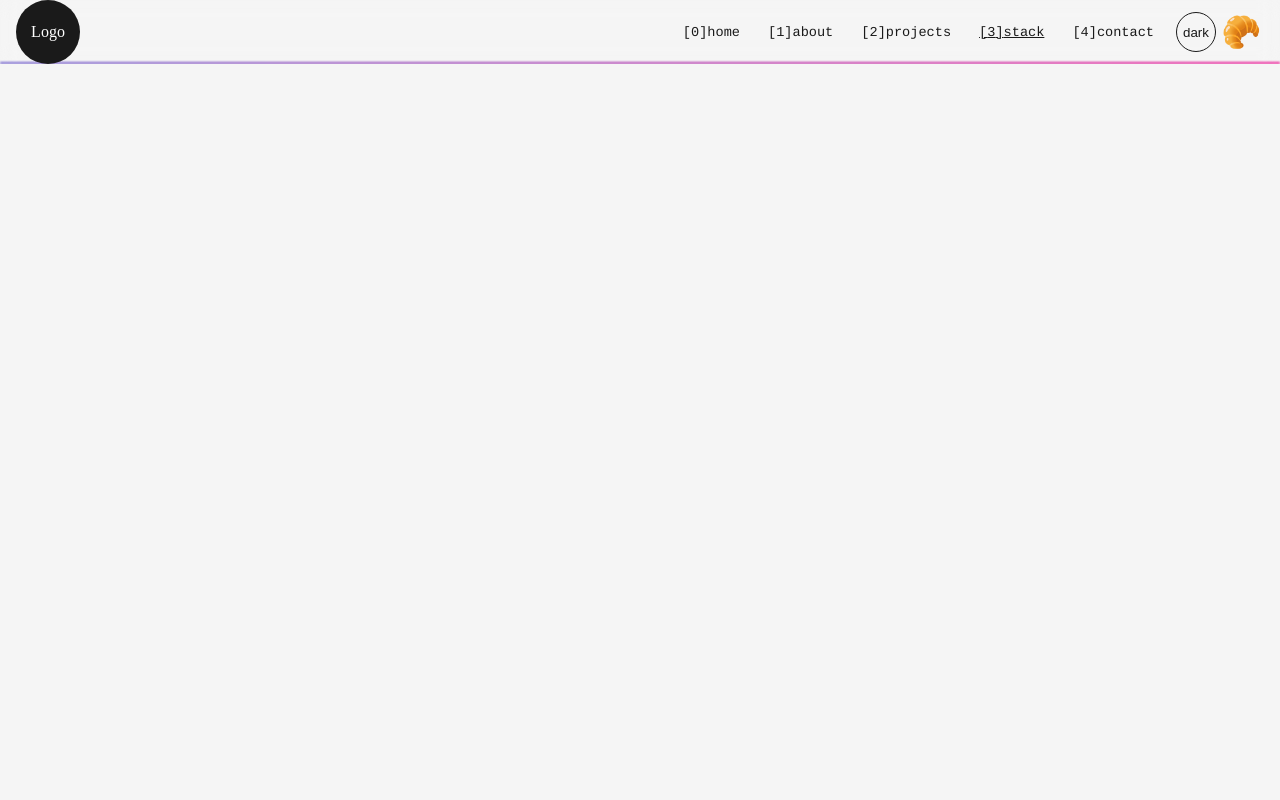
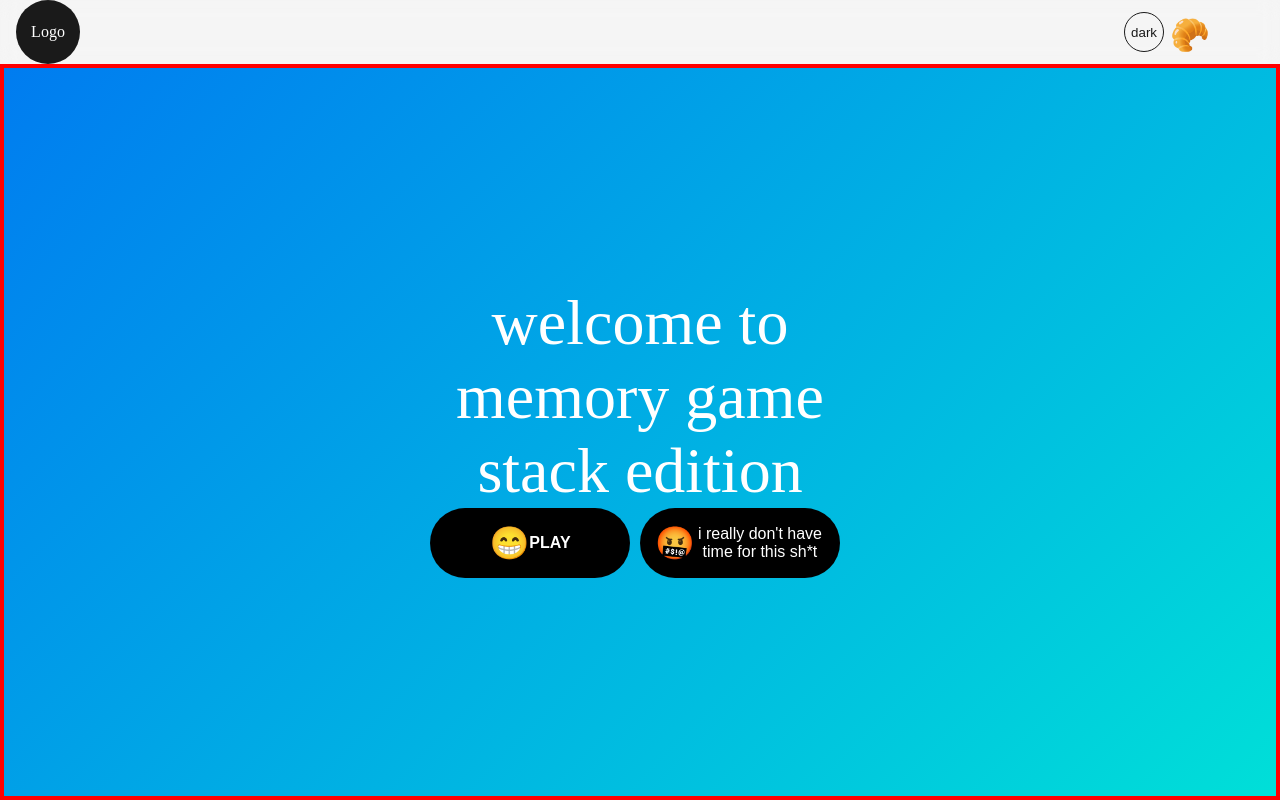
Before and after one commit to newnightcoder/nightcoder.io, a Next.js app: page /stack in a window 1280 px wide. Built offline with nearby package versions, Linux system fonts and the light colour scheme.

Commit message:
stack game back on :construction:

```diff
--- a/components/Navbar/Navbar.tsx
+++ b/components/Navbar/Navbar.tsx
@@ -4,7 +4,6 @@ import { NavLinksAnimation } from "../../animations";
 import { TransitionContext } from "../../context/TransitionContext";
 import { useBgColor, useHandleRoute, useNavLinks } from "../../hooks";
 import {
-  BackgroundShapes,
   BtnContent,
   DarkModeBtn,
   LocaleBtn,
@@ -12,7 +11,8 @@ import {
   NavBtn,
   NavBtnContainer,
   NavLinksContainer,
-  Wrapper,
+  OptionsContainer,
+  Wrapper
 } from "./NavbarStyled";
 
 const Navbar = () => {
@@ -71,19 +71,26 @@ const Navbar = () => {
                 </NavBtnContainer>
               );
             })}
+          </NavLinksContainer>
+        </NavLinksAnimation>
+        <OptionsContainer>
           <DarkModeBtn
             isLightTheme={isLightTheme}
             onClick={() => setTheme(isLightTheme ? "dark" : "light")}
           >
             {isLightTheme ? "dark" : "light"}
           </DarkModeBtn>
-          </NavLinksContainer>
-        </NavLinksAnimation>
           <LocaleBtn onClick={() => handleLocale(locale)}>
-          {locale === "en" ? <div>🥐</div> : <div>🍩</div>}
+            {locale === "en" ? (
+              <div style={{ transform: "translateY(3px)" }}>🥐</div>
+            ) : (
+              <div style={{ transform: "translateY(3px)" }}>🍩</div>
+            )}
           </LocaleBtn>
+        </OptionsContainer>
       </NavbarContainer>
-      <BackgroundShapes />
+
+      {/* <BackgroundShapes /> */}
     </Wrapper>
   );
 };
--- a/components/Navbar/NavbarStyled.ts
+++ b/components/Navbar/NavbarStyled.ts
@@ -110,7 +110,22 @@ const BtnContent = styled.span<Props>`
   transition: text-decoration-color 300ms;
 `;
 
+const OptionsContainer = styled.div`
+  width: 95px;
+  // position: fixed;
+  // top: 10px;
+  // right: 1vw;
+  // z-index: 1500;
+  display: flex;
+  align-items: center;
+  justify-content: space-between;
+  // border: 1px solid white;
+`;
+
 const DarkModeBtn = styled.button<Props>`
+  // position: absolute;
+  // right: var(--darkmode-btn-right);
+  // left: var(--darkmode-btn-left);
   height: 40px;
   width: 40px;
   border-radius: 50%;
@@ -127,9 +142,13 @@ const DarkModeBtn = styled.button<Props>`
 
 const LocaleBtn = styled.button`
   font-size: 2rem;
-  position: absolute;
-  right: var(--lang-emoji-right);
-  left: var(--lang-emoji-left);
+  display: flex;
+  align-items: center;
+  justify-content: center;
+  // border: 1px solid red;
+  // position: absolute;
+  // right: var(--lang-emoji-right);
+  // left: var(--lang-emoji-left);
 `;
 
 export {
@@ -143,4 +162,5 @@ export {
   LocaleBtn,
   HamburgerBtn,
   BackgroundShapes,
+  OptionsContainer,
 };
--- a/hooks/useCardGame.ts
+++ b/hooks/useCardGame.ts
@@ -29,7 +29,7 @@ const useCardGame = () => {
   const [flippedResultCards, setFlippedResultCards] = useState<
     HTMLDivElement[]
   >([]);
-  const [wins, setWins] = useState(10);
+  const [wins, setWins] = useState(0);
   const integrationArray = Object.entries(integration).map((entry) => ({
     name: entry[0],
     jsx: entry[1],
--- a/pages/stack.tsx
+++ b/pages/stack.tsx
@@ -1,10 +1,19 @@
 import { useCallback, useContext, useEffect, useRef, useState } from "react";
+import { GameCard, Results } from "../components";
+import { GameHeading } from "../components/GameCard/GameCardStyled";
 import { TransitionContext } from "../context/TransitionContext";
 import {
   useCardGame,
   useIsoMorphicLayoutEffect,
   useTransitionBackground,
 } from "../hooks";
+import { ICardElement } from "../hooks/useCardGame";
+import {
+  BtnContainer,
+  CardContainer,
+  ChoiceBtn,
+  GameTitleContainer,
+} from "../styles/stack";
 import { PageContainer } from "../styles/_globals";
 
 const Stack = () => {
@@ -75,21 +84,21 @@ const Stack = () => {
     setTimeout(() => {
       setDisplayMemoryGameResult(true);
     }, 1000);
-    // if (wins !== 18) {
-    //   setTimeout(() => {
-    //     setDisplayMemoryGameResult(false);
-    //   }, 3200);
-    // }
+    if (wins !== 18) {
+      setTimeout(() => {
+        setDisplayMemoryGameResult(false);
+      }, 3200);
+    }
   }, [wins]);
 
-  // useEffect(() => {
-  //   setCurrentRound(() => round1);
-  //   setRound(1);
-  // }, [round1]);
+  useEffect(() => {
+    setCurrentRound(() => round1);
+    setRound(1);
+  }, [round1]);
 
-  // useEffect(() => {
-  //   handleRound();
-  // }, [wins]);
+  useEffect(() => {
+    handleRound();
+  }, [wins]);
 
   // useEffect(() => {
   //   console.log("round", currentRound);
@@ -97,7 +106,7 @@ const Stack = () => {
 
   return (
     <PageContainer ref={pageRef} id="stack" justify="center">
-      {/* <GameTitleContainer ref={welcomeRef}>
+      <GameTitleContainer ref={welcomeRef}>
         welcome to <br />
         memory game
         <br /> stack edition
@@ -151,7 +160,7 @@ const Stack = () => {
           flippedResults={flippedResultCards}
           update={updateResultCardsArray}
         />
-      ) : null} */}
+      ) : null}
     </PageContainer>
   );
 };
--- a/styles/_globals.ts
+++ b/styles/_globals.ts
@@ -112,11 +112,13 @@ html {
   --mobile-menu-display: block;
   --about-items-container-width: 100%;
   --about-items-whitespace: wrap;
-  --projects-container-justify: flex-start;
+  --projects-container-direction: column;
+  --projects-container-justify: center;
   --project-img-height: 0;
   --project-img-width: 0;
-  --project-list-width: 45vmax;
-  --project-list-height: max-content;
+  // --project-list-width: 45vmax;
+  --project-list-width: 100%;
+  --project-list-height: 100%;
   --fontsize-project-list: 9vmax;
   --project-columns: 1fr;
   --project-areas: "title"
@@ -171,6 +173,8 @@ html {
   @media screen and (min-width: ${breakpoints.md}){
     --navbar-links-visibility: flex;
     --hamburger-visibility: none;
+    --darkmode-btn-right: 5vw;
+    --darkmode-btn-left: auto;
     --lang-emoji-right: 1vw;
     --lang-emoji-left: auto;
     --navbar-padding-right: 4rem;
@@ -182,6 +186,7 @@ html {
     --mobile-menu-display: none;
     --about-items-container-width: 60vmax;
     --about-items-whitespace: nowrap;
+    --projects-container-direction: row;
     --projects-container-justify: flex-end;
     --project-img-height: 90%;
     --project-img-width: 60vmax;
--- a/styles/projects.ts
+++ b/styles/projects.ts
@@ -6,6 +6,7 @@ const ProjectsContainer = styled.div`
   width: 100%;
   padding: 0 5vw;
   display: flex;
+  flex-direction: var(--projects-container-direction);
   justify-content: var(--projects-container-justify);
   // border: 10px solid yellow;
 `;
@@ -55,9 +56,6 @@ const ProjectList = styled.div`
   flex-direction: column;
   justify-content: center;
   z-index: 100;
-  // overflow-wrap: break-word;
-  // position: relative;
-  // right: 0;
   // border: 1px solid pink;
 `;
 
```
Lines whose indentation alone changed are shown as unchanged.
